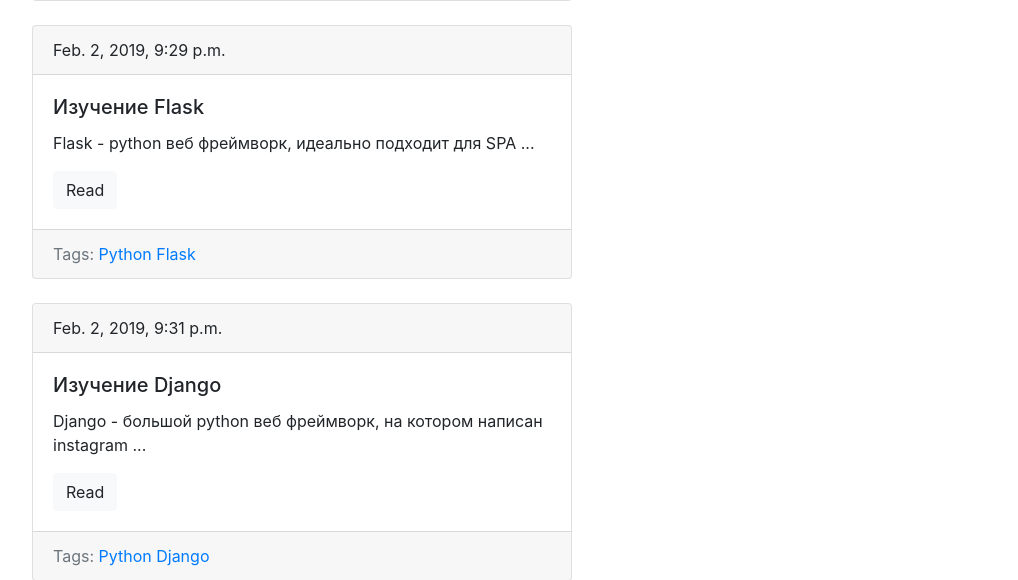
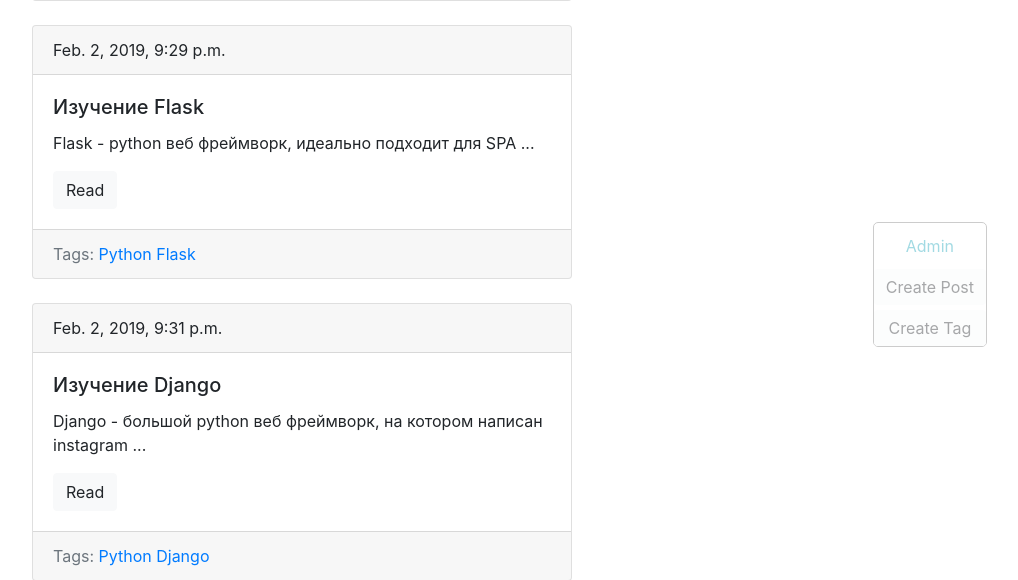
Before and after one commit to TheTaylorNixON/blog, a Django app: page /blog/post/ in a window 1280 px wide. Shown: the part 403-983 px from the top of the page, without its empty margins (243-1261 px from the left). Run offline with Django 3.2, Linux system fonts and the light colour scheme; data comes from the database, SQL or seed files in the repository; some libraries are stand-ins or nearby versions.

Commit message:
CRAD admin panel

```diff
--- a/blog/templates/blog/base_blog.html
+++ b/blog/templates/blog/base_blog.html
@@ -1 +1,8 @@
 {% extends "base.html" %}
+
+{% block admin-panel %}
+    <a href="{% url 'post_create_url' %}" class="btn btn-light">Create Post</a>
+    <a href="{% url 'tag_create_url' %}" class="btn btn-light">Create Tag</a>
+    <a href="{{ admin_object.get_update_url }}" class="btn btn-light"  style="{% if not detail %} display:none; {% endif %}">Edit</a>
+    <a href="{{ admin_object.get_delete_url }}" class="btn btn-danger" style="{% if not detail %} display:none; {% endif %}">Delete</a>
+{% endblock %}
--- a/blog/templates/blog/index.html
+++ b/blog/templates/blog/index.html
@@ -1,11 +1,8 @@
-{% extends 'base.html'%}
-
-
+{% extends 'blog/base_blog.html' %}
 
 {% block title %}
     Posts list
 {% endblock  %}
-
 
 {% block  content%}
 
--- a/blog/utils.py
+++ b/blog/utils.py
@@ -8,7 +8,7 @@
 
     def get(self, request, slug):
         obj = get_object_or_404(self.model, slug__iexact=slug)
-        return render(request, self.template, context={self.model.__name__.lower(): obj})
+        return render(request, self.template, context={self.model.__name__.lower(): obj, 'admin_object': obj, 'detail': True})
 
 
 class ObjectListMixin:
--- a/blogengine/settings.py
+++ b/blogengine/settings.py
@@ -121,3 +121,6 @@
 # https://docs.djangoproject.com/en/2.1/howto/static-files/
 
 STATIC_URL = '/static/'
+STATICFILES_DIRS = [
+    os.path.join(BASE_DIR, 'static')
+]
--- /dev/null
+++ b/static/css/styles.css
@@ -0,0 +1,18 @@
+.admin-panel {
+    border: 1px solid grey;
+    border-radius: 5px;
+    position: fixed;
+    right: 50px;
+    bottom: 50px;
+    opacity: .4;
+}
+
+.admin-panel:hover {
+    opacity: 1;
+}
+
+.admin-panel a {
+    display: block;
+    margin-top: 5px;
+    border: none;
+}
--- a/templates/base.html
+++ b/templates/base.html
@@ -1,3 +1,4 @@
+{% load static %}
 <!DOCTYPE html>
 <html lang="en">
 <head>
@@ -5,6 +6,7 @@
     <meta name="viewport" content="width=device-width, initial-scale=1.0">
     <meta http-equiv="X-UA-Compatible" content="ie=edge">
     <link rel="stylesheet" href="https://stackpath.bootstrapcdn.com/bootstrap/4.1.3/css/bootstrap.min.css" integrity="sha384-MCw98/SFnGE8fJT3GXwEOngsV7Zt27NXFoaoApmYm81iuXoPkFOJwJ8ERdknLPMO" crossorigin="anonymous">
+    <link rel="stylesheet" href="{% static 'css/styles.css' %}">
     <title>
         {% block title %}
             Blog Engine
@@ -47,6 +49,10 @@
           </div>
         </div>
       </div>
-
+      <div class="admin-panel align-items-center">
+        <a href="/admin" class="btn btn-outline-info">Admin</a>
+        {% block admin-panel %}
+        {% endblock %}
+      </div>
 </body>
 </html>
```
